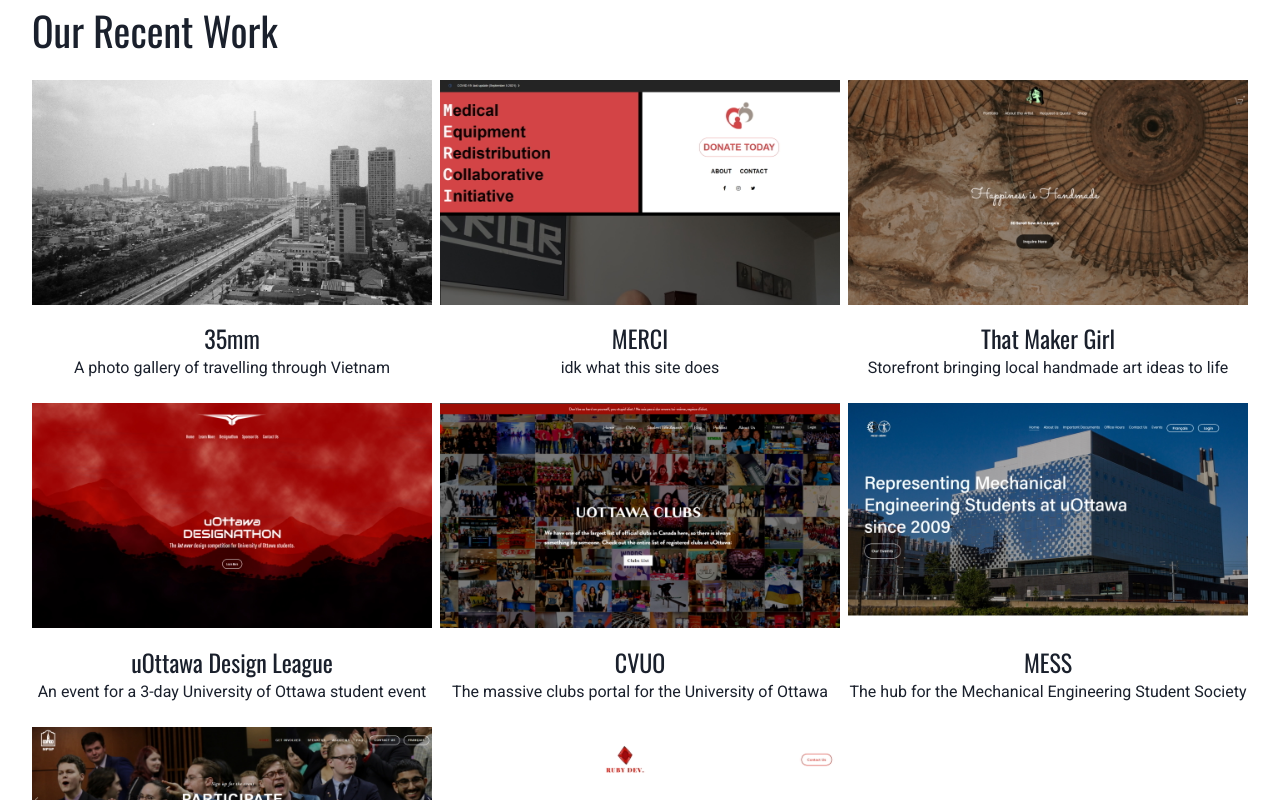
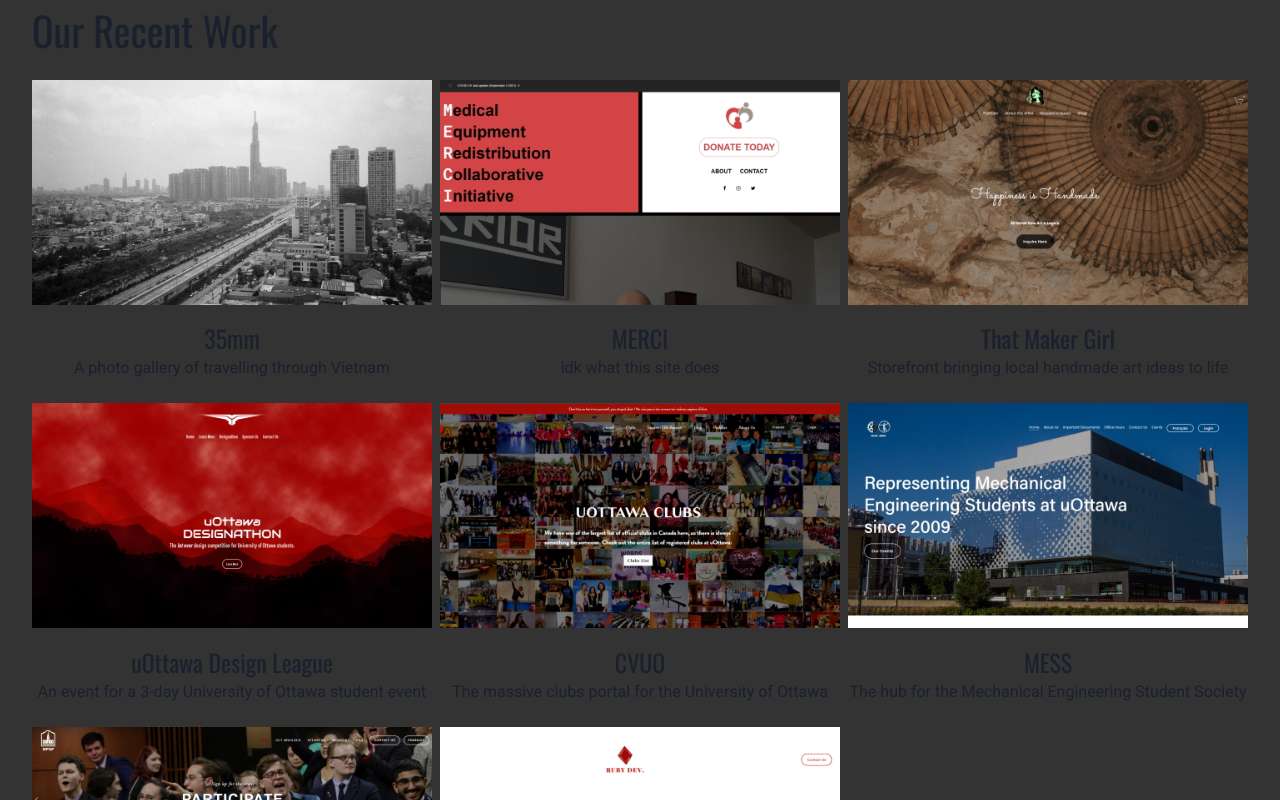
Before and after one commit to rubydevco/rubydev-tempsite, a React (Create React App) app: page /portfolio in a window 1280 px wide. Shown: the top 800 px of the page. Built offline with nearby package versions, Linux system fonts and the light colour scheme.

Commit message:
css for transparent background

```diff
--- a/src/App.css
+++ b/src/App.css
@@ -30,6 +30,11 @@
   background-color: white;
   color: black;
   padding-bottom: 30px;
+}
+
+/* Transparent background for pages */
+.getting-started, .portfolio, .about {
+  background-color: rgba(0, 0, 0, 0.8);
 }
 
 /* All the CSS for the pricing/getting started page */
@@ -112,7 +117,6 @@
 .about {
   text-align: center;
   max-width: 800px;
-  background-color: rgba(0, 0, 0, 0.8);
   padding: 10px 30px;
 }
 .about-pic {
```
